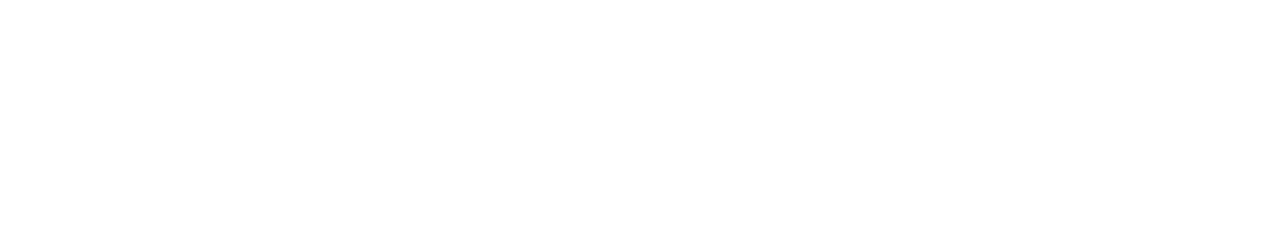
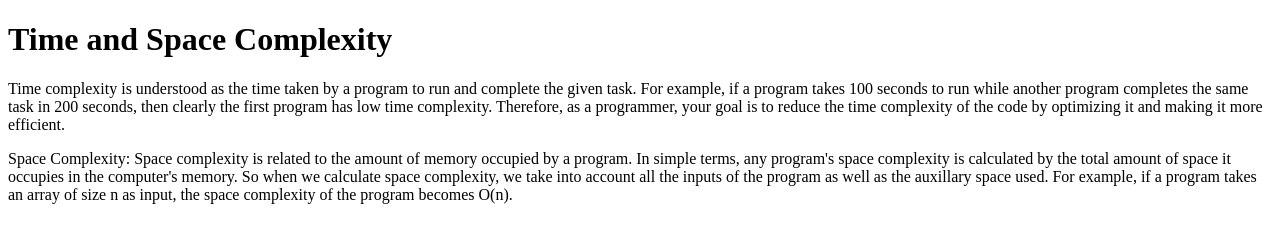
Before and after one commit to acciojob/time-and-space-complexity-Ambersinha97, a website: page main.html in a window 1280 px wide. Drawn offline with Linux system fonts and the light colour scheme.

Commit message:
created a submission

```diff
--- a/main.html
+++ b/main.html
@@ -7,7 +7,17 @@
 </head>
 
 <body>
-	<!-- the entire body must be written by student -->
+	<h1>Time and Space Complexity</h1>
+	<p>Time complexity is understood as the time taken by a program to run and complete the given
+		task. For example, if a program takes 100 seconds to run while another program completes the
+		same task in 200 seconds, then clearly the first program has low time complexity. Therefore, as a
+		programmer, your goal is to reduce the time complexity of the code by optimizing it and making
+		it more efficient.</p>
+	<p>Space Complexity: Space complexity is related to the amount of memory occupied by a
+	program. In simple terms, any program's space complexity is calculated by the total amount of
+	space it occupies in the computer's memory. So when we calculate space complexity, we take
+	into account all the inputs of the program as well as the auxillary space used. For example, if a
+	program takes an array of size n as input, the space complexity of the program becomes O(n).</p>
     <script type="text/javascript" src="./script.js">
 </script>
 
```
